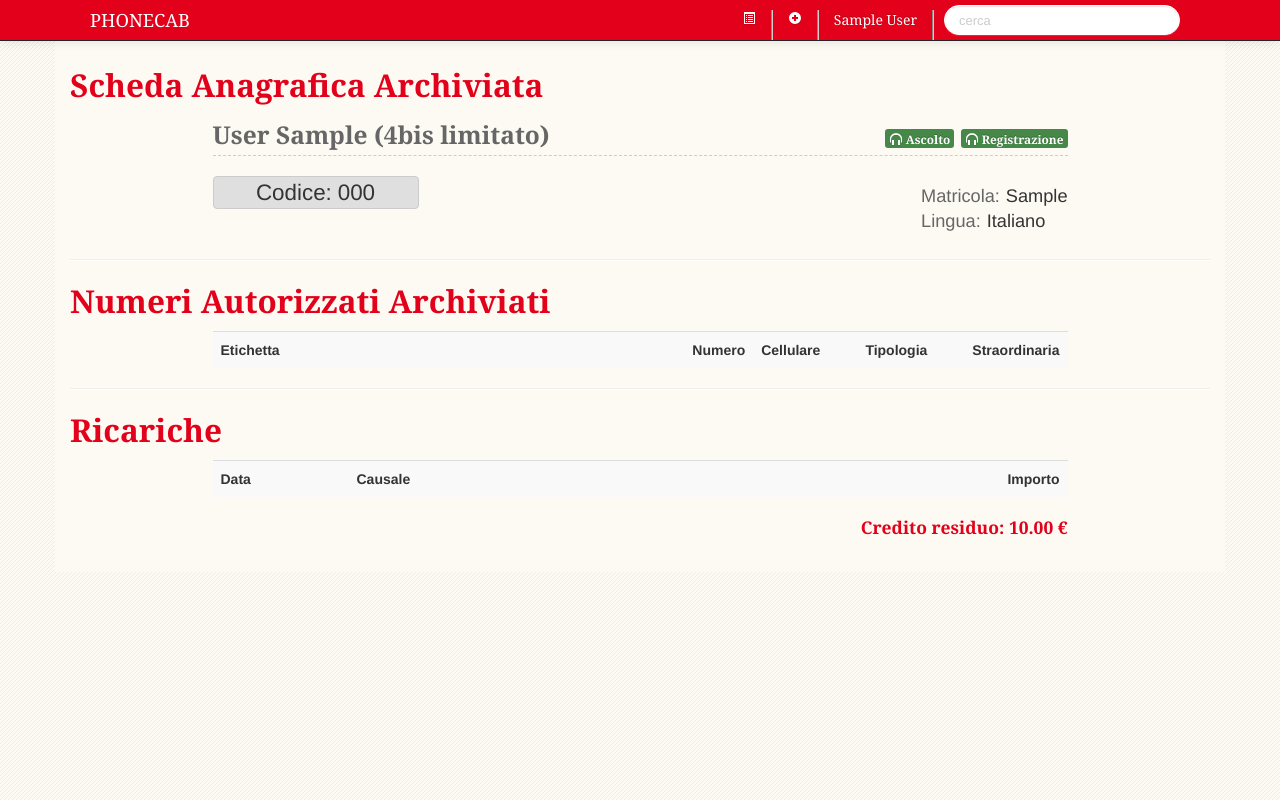
After one commit to superbatlc/phonecab, a Django app: page /phoneusers/archives/view/1 in a window 1280 px wide. The commit adds this page. Run offline with Django 3.2, Linux system fonts and the light colour scheme; a user stored in the database is signed in; tables that the repository leaves empty hold one stand-in row (values such as "Sample post"); lists and menus that the app fills with data are empty.

Commit message:
Ricerca anche su archiviati e visualizzazione singola scheda archiviata

```diff
--- a/archives/views.py
+++ b/archives/views.py
@@ -1 +1,102 @@
-# Create your views here.
+from django.http import Http404
+from django.http import HttpResponse
+from django.shortcuts import render_to_response, redirect
+from django.contrib.auth.decorators import login_required
+from django.core.exceptions import ObjectDoesNotExist
+from django.template import RequestContext
+from django.template.loader import render_to_string
+from django.contrib.auth.models import User
+
+from acls.models import Acl
+from archives.models import ArchivedPhoneUser, ArchivedWhitelist, ArchivedCredit
+from helper.Helper import Helper
+
+
+@login_required
+def archived_phoneuser_view(request, archived_phoneuser_id):
+    user = request.user
+    variables = Acl.get_permissions_for_user(user.id, user.is_staff)
+
+    if int(archived_phoneuser_id):
+        try:
+            archived_phoneuser = ArchivedPhoneUser.objects.get(pk=archived_phoneuser_id)
+            variables['archived_phoneuser'] = archived_phoneuser
+            variables['archived_whitelists'] = archived_phoneuser.archivedwhitelist_set.order_by('label')
+            # Credit.objects.filter(phoneuser_id=phoneuser_id).order_by('-recharge_date')
+            variables['archived_credits'] = archivedcredit_list(request, archived_phoneuser.id)
+
+            return render_to_response(
+                'archives/home.html', RequestContext(request, variables))
+
+        except Exception as e:  # ObjectDoesNotExist:
+            print '%s (%s)' % (e.message, type(e))
+            # print "No archivedphoneuser associated with id: %s" % archived_phoneuser_id
+            raise Http404
+    else:
+        raise Http404
+
+@login_required
+def archivedcredit_list(request, archived_phoneuser_id):
+
+    items_per_page = 10
+
+    d = request.GET.dict()
+    try:
+        archived_phoneuser = ArchivedPhoneUser.objects.get(pk=archived_phoneuser_id)
+    except ObjectDoesNotExist:
+        # print "No archivedphoneuser associated with id: %s" % archivedphoneuser_id
+        raise Http404
+    user = request.user
+    variables = Acl.get_permissions_for_user(user.id, user.is_staff)
+    items_list = archived_phoneuser.archivedcredit_set.order_by('-recharge_date')
+    total_items = items_list.count()
+
+    page = 1
+    if 'page' in d.keys():
+        page = int(d['page'])
+        # elimino la pagina dal dizionario
+        del d['page']
+
+    items, items_range, items_next_page = Helper.make_pagination(
+        items_list, page, items_per_page)
+
+    prev_page = page - 1
+    prev_page_disabled = ''
+    if prev_page < 1:
+        prev_page = 1
+        prev_page_disabled = 'disabled'
+
+    next_page = 1
+    next_page_disabled = ''
+    if items:
+        next_page = page + 1
+        if next_page > items.paginator.num_pages:
+            next_page = items.paginator.num_pages
+            next_page_disabled = 'disabled'
+
+    # print "range: %s - next: %s" % (items_range, next_page)
+
+    start_item = 1
+    if page > 0:
+        start_item = (page - 1) * items_per_page + 1
+    end_item = start_item + items_per_page - 1
+    if end_item > total_items:
+        end_item = total_items
+
+    variables['items'] = items
+    variables['total_items'] = total_items
+    variables['prev_page'] = prev_page
+    variables['next_page'] = next_page
+    variables['prev_page_disabled'] = prev_page_disabled
+    variables['next_page_disabled'] = next_page_disabled
+    variables['current_page'] = page
+    variables['start_item'] = start_item
+    variables['end_item'] = end_item
+    variables['d'] = d
+    variables['balance'] = archived_phoneuser.balance
+
+    if request.is_ajax():
+        return render_to_response(
+            'archives/credits_list.html', RequestContext(request, variables))
+    return render_to_string(
+        'archives/credits_list.html', RequestContext(request, variables))
--- a/cdrs/models.py
+++ b/cdrs/models.py
@@ -5,8 +5,8 @@ class DetailManager(models.Manager):
 
     """Custom Manager per recuperare solo le chiamate"""
 
-    def get_query_set(self):
-        return super(DetailManager, self).get_query_set().filter(
+    def get_queryset(self):
+        return super(DetailManager, self).get_queryset().filter(
             lastapp='Dial')
 
 
--- a/cdrs/views.py
+++ b/cdrs/views.py
@@ -182,7 +182,6 @@ def cdr_valid(request):
 
 
 def cdr_export_excel(request):
-    import time
     import xlwt
     book = xlwt.Workbook(encoding='utf8')
     sheet = book.add_sheet('Esportazione')
--- a/phoneusers/urls.py
+++ b/phoneusers/urls.py
@@ -1,5 +1,6 @@
 from django.conf.urls import patterns
 from .views import *
+from archives.views import archived_phoneuser_view
 
 urlpatterns = patterns(
     '',
@@ -17,6 +18,8 @@ urlpatterns = patterns(
      phoneuser_view),
     (r'^phoneusers/archive/(?P<phoneuser_id>[0-9]*)$',
      phoneuser_archive),
+    (r'^phoneusers/archives/view/(?P<archived_phoneuser_id>[0-9]*)$',
+     archived_phoneuser_view),
     (r'^phoneusers/enable/(?P<phoneuser_id>[0-9]*)$',
      phoneuser_enable),
     (r'^phoneusers/disable/(?P<phoneuser_id>[0-9]*)$',
--- a/phoneusers/views.py
+++ b/phoneusers/views.py
@@ -152,7 +152,8 @@ def phoneuser_archive(request, phoneuser_id):
     ret = "1"
     try:
         phoneuser = PhoneUser.objects.get(pk=phoneuser_id)
-        archived_phoneuser = ArchivedPhoneUser(phoneuser=phoneuser)
+        archived_phoneuser = ArchivedPhoneUser()
+        archived_phoneuser.phoneuser = phoneuser
         archived_phoneuser.archive()
         #phoneuser.enabled = 0
         #phoneuser.save()
--- a/records/views.py
+++ b/records/views.py
@@ -232,7 +232,7 @@ def _multi_record_export_as_zip_file(request):
 
                 if detail.custom_valid and (detail.dcontext == 'cabs-dial-number' or detail.dcontext == 'outgoing-operator-dial-number' or detail.dcontext == 'incoming-operator-dial-number'):
                     path = os.path.join(settings.RECORDS_ROOT, item.filename)
-                    myzip.write(path)
+                    myzip.write(path, arcname = item.filename) #TODO: verificare effettiva esportazione
             except:
                 pass
 
--- /dev/null
+++ b/templates/archives/credits_list.html
@@ -0,0 +1,30 @@
+{% load tz %}
+<h2>Ricariche</h2>
+<div class="main" style="width:75%;">
+    <table cellspacing="0" cellpadding="4" border="0" class="table table-striped">
+        <tr>
+        <th style="width:120px;">Data</th>
+        <th style="width:auto;">Causale</th>
+        <th style="width:100px;text-align:right;">Importo</th>
+        </tr>
+        {% if items %}
+            {% for c in items %}
+            <tr>
+            <td>{{ c.recharge_date|utc|date:"d-m-Y" }}</td>
+            <td>{{ c.reason }}</td>
+            <td style="text-align:right;">{{ c.recharge }}</td>
+            </tr>
+            {% endfor %}
+        {% endif %}
+    </table>
+    {% if items %}
+        <div class="pagination pagination-right">
+            {{ start_item }} - {{ end_item }} di {{ total_items }}&nbsp;&nbsp;
+            <a href="?page={{ prev_page }}" class="btn prev-page {{ prev_page_disabled }}"><i class="icon-chevron-left prev-page"> </i></a>
+            <a href="?page={{ next_page }}" class="btn next-page {{ next_page_disabled }}"><i class="icon-chevron-right next-page"> </i></a>
+            <input type="hidden" id="items-current-page" value="{{ current_page }}"></input>
+        </div>
+    {% endif %}
+    <!-- chiude paginazione cdr -->
+    <div class="pagination pagination-right"><h4>Credito residuo: {{ balance }} &euro;</h4></div>
+</div>
--- /dev/null
+++ b/templates/archives/home.html
@@ -0,0 +1,95 @@
+{% extends "base.html" %}
+{% load static %}
+{% load phonecabtags %}
+    {% block title %}PhoneCab - Anagrafica Archiviata{% endblock %}
+    {% block application %}
+    <div class="colmain">
+        <div id="anagrafica">
+            <h2>Scheda Anagrafica Archiviata
+            </h2>
+            <div class="main" style="width:75%;">
+               <div class="form-inline" style="margin-bottom:20px;">
+                   <h3 style="border-bottom: 1px dashed #CCCCCC;">{{ archived_phoneuser.last_name }} {{ archived_phoneuser.first_name }}
+                   {% if archived_phoneuser.four_bis_limited %}(4bis limitato){% endif %}
+                   <span style="float: right;">
+                   {% if archived_phoneuser.listening_enabled %}
+                    <span class="label label-success">
+                       <i class="icon-white icon-headphones"></i> Ascolto
+                    </span>
+                    {% else %}
+                    <span class="label label-important">
+                       <i class="icon-white icon-headphones"></i> Ascolto
+                    </span>
+                    {% endif %}
+                    {% if archived_phoneuser.recording_enabled %}
+                    <span class="label label-success">
+                       <i class="icon-white icon-headphones"></i> Registrazione
+                    </span>
+                    {% else %}
+                    <span class="label label-important">
+                       <i class="icon-white icon-headphones"></i> Registrazione
+                    </span>
+                    {% endif %}
+                    </span>
+                </h3>
+               </div>
+                <div class="form-inline" style="float:right;margin: 10px 0 0;">
+                    <label style="text-align:right;margin-right:2px; font-size:130%;color:#666;">Matricola:</label>
+                    <span style="font-size:130%;">{{ archived_phoneuser.serial_no }}</span>
+                    <br/>
+                    <label style="text-align:right;margin-right:2px; font-size:130%;color:#666;">Lingua:</label>
+                    <span style="font-size:130%;">{{ archived_phoneuser.get_language_display }}</span>
+                </div>
+                <div class="form-inline pin" style="margin-bottom:10px;">
+                   <label style="font-size:160%;margin-right:2px;">Codice:</label>
+                    <span class="phoneuser-pincode" style="font-size:160%;">{{ archived_phoneuser.pincode }}</span>
+                </div>
+            </div>
+        </div>
+
+        {% if priv_whitelist > 0 %}
+        <br/>
+        <hr>
+        <div id="whitelist">
+           <h2>Numeri Autorizzati Archiviati</h2>
+           <div class="main" style="width:75%;">
+            <table cellspacing="0" cellpadding="4" border="0" class="table table-striped">
+                <tr>
+                 <th style="width:auto;">Etichetta</th>
+                 <th style="width:50px;text-align:center;">Numero</th>
+                 <th style="width:30px; text-align:center;">Cellulare</th>
+                 <!--<th style="width:100px; text-align:center;">Soglia</th>-->
+                 <th style="width:120px; text-align:center;">Tipologia</th>
+                 <th style="width:30px; text-align:center;">Straordinaria</th>
+                 </tr>
+                 {% for wl in archived_whitelists %}
+                     <tr>
+                     <td>{{ wl.label }}</td>
+                     <td style="text-align:center;">{{ wl.phonenumber }}</td>
+                     <td style="text-align:center;">{{ wl.real_mobile|yesno:"Si,No"  }}</td>
+                     <!--<td style="text-align:center;">{{ wl.duration|format_time }}</td>-->
+                     <td style="text-align:center;">{{ wl.get_frequency_display }}</td>
+                     <td style="text-align:center;">
+                        {% if wl.extraordinary %}
+                            <i class="icon-ok icon-black"></i>
+                        {% else %}
+                            <i class="icon-remove icon-black"></i>
+                        {% endif %}
+                     </td>
+                    </tr>
+                {% endfor %}
+            </table>
+            </div>
+        </div>
+        {% endif %}
+        {% if priv_credit > 0 %}
+            <hr>
+            <div id="ricariche">{{ archived_credits }}</div>
+        {% endif %}
+        </div>
+        <input type="hidden" id="phoneuser-id" value="{{ phoneuser.id }}">
+    </div>
+     {% endblock application %}
+     {% block script %}
+     <script src="{% static "js/anagrafica.js" %}" type="text/javascript" charset="utf-8"></script>
+     {% endblock script %}
```
Also changed, not shown: archives/models.py (+11 -3 lines), phonecab/settings.py (+5 -2 lines), phonecab/views.py (+13 -1 lines), templates/search_result.html (+28 -0 lines), archives/migrations/0001_initial.py, archives/migrations/0002_archivedphoneuser_balance.py (added), archives/migrations/0002_auto__add_archivedrecord__add_archivedcredit__add_archivedwhitelist__a.py (deleted), 1 other file.
